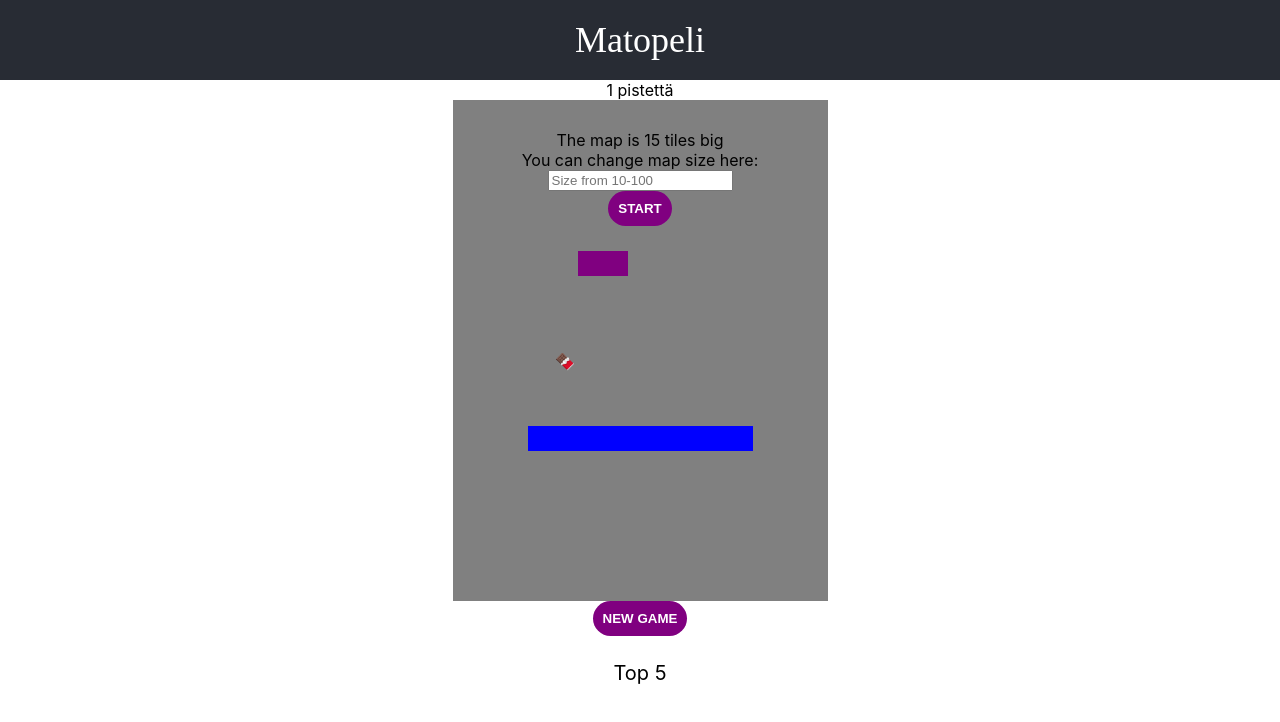
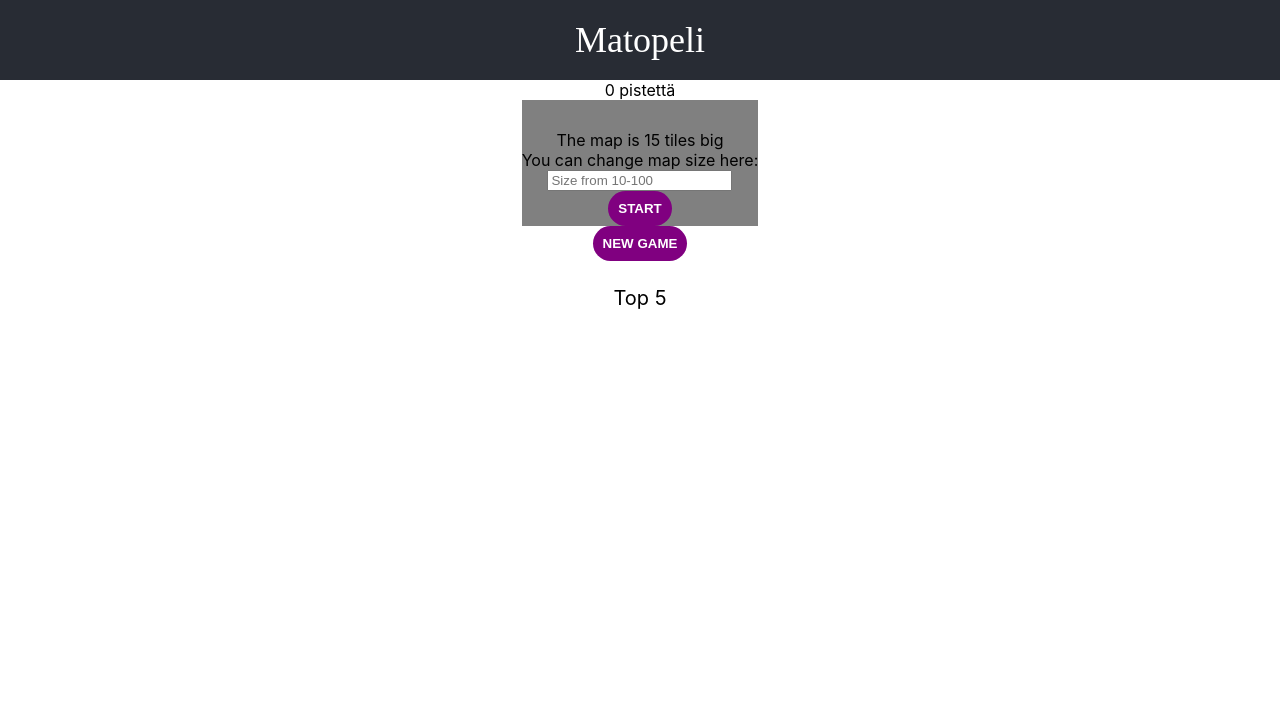
Before and after one commit to DededeJr/kodarit_matopeli, a React (Create React App) app: page / in a window 1280 px wide. Shown: the top 722 px of the page. Built offline with nearby package versions, Linux system fonts and the light colour scheme; a web font is replaced by a local one.

Commit message:
viimeistelyt

```diff
--- a/src/SnakeBoard.css
+++ b/src/SnakeBoard.css
@@ -38,3 +38,7 @@
 .obstacle {
   background: blue;
 }
+
+.Error {
+  color: red;
+}
--- a/src/SnakeBoard.js
+++ b/src/SnakeBoard.js
@@ -1,13 +1,13 @@
-import React, {useState} from "react";
+import React, {useState, useEffect} from "react";
 import {useInterval, range} from "./utils";
 import "./SnakeBoard.css";
 
 const SnakeBoard = ({points, setPoints}) => {
   const [height, setHeight] = useState(
-    localStorage.getItem("snake-board-size") || 15
+    parseInt(localStorage.getItem("snake-board-size")) || 15
   );
   const [width, setWidth] = useState(
-    localStorage.getItem("snake-board-size") || 15
+    parseInt(localStorage.getItem("snake-board-size")) || 15
   );
   const getInitialRows = () => {
     var initialRows = [];
@@ -67,13 +67,22 @@ const SnakeBoard = ({points, setPoints}) => {
   };
 
   const [obstacle, setObstacle] = useState(randomObstacle);
-  const [rows, setRows] = useState(getInitialRows);
+  const [rows, setRows] = useState(getInitialRows());
   const [snake, setSnake] = useState([{x: 1, y: 1}]);
   const [direction, setDirection] = useState("right");
-  const [food, setFood] = useState(randomPosition);
+  const [food, setFood] = useState(randomPosition());
   const [intervalId, setIntervalId] = useState();
   const [isGameOver, setIsGameOver] = useState(false);
-  const [startGame, setStartGame] = useState(null);
+  const [startGame, setStartGame] = useState(false);
+  const [error, setError] = useState(null);
+
+  useEffect(() => {
+    if (width >= 10 && width <= 100 && height >= 10 && height <= 100) {
+      setObstacle(randomObstacle());
+      setRows(getInitialRows());
+      setFood(randomPosition());
+    }
+  }, [width, height]);
 
   const changeDirectionWithKeys = e => {
     const {keyCode} = e;
@@ -185,7 +194,7 @@ const SnakeBoard = ({points, setPoints}) => {
             placeholder="Size from 10-100"
             type="number"
             onChange={e => {
-              const size = e.target.value;
+              const size = parseInt(e.target.value);
               if (size <= 100 && size >= 10) {
                 console.log("OK", size);
                 setWidth(size);
@@ -193,15 +202,17 @@ const SnakeBoard = ({points, setPoints}) => {
                 localStorage.setItem("snake-board-size", size);
               } else {
                 console.error("bad", size);
+                setError(`The board is too ${size > 100 ? "big" : "small"}`);
               }
             }}
           />
+          {error && <div className="Error">{error}</div>}
           <button className="Start-game" onClick={setStartGame}>
             Start
           </button>
         </>
       )}
-      {displayRows}
+      {startGame && displayRows}
       {isGameOver && <div className="Game-over">Game over!</div>}
     </div>
   );
```
Also changed, not shown: 2 other files (tests, documents, lock files or other folders).
